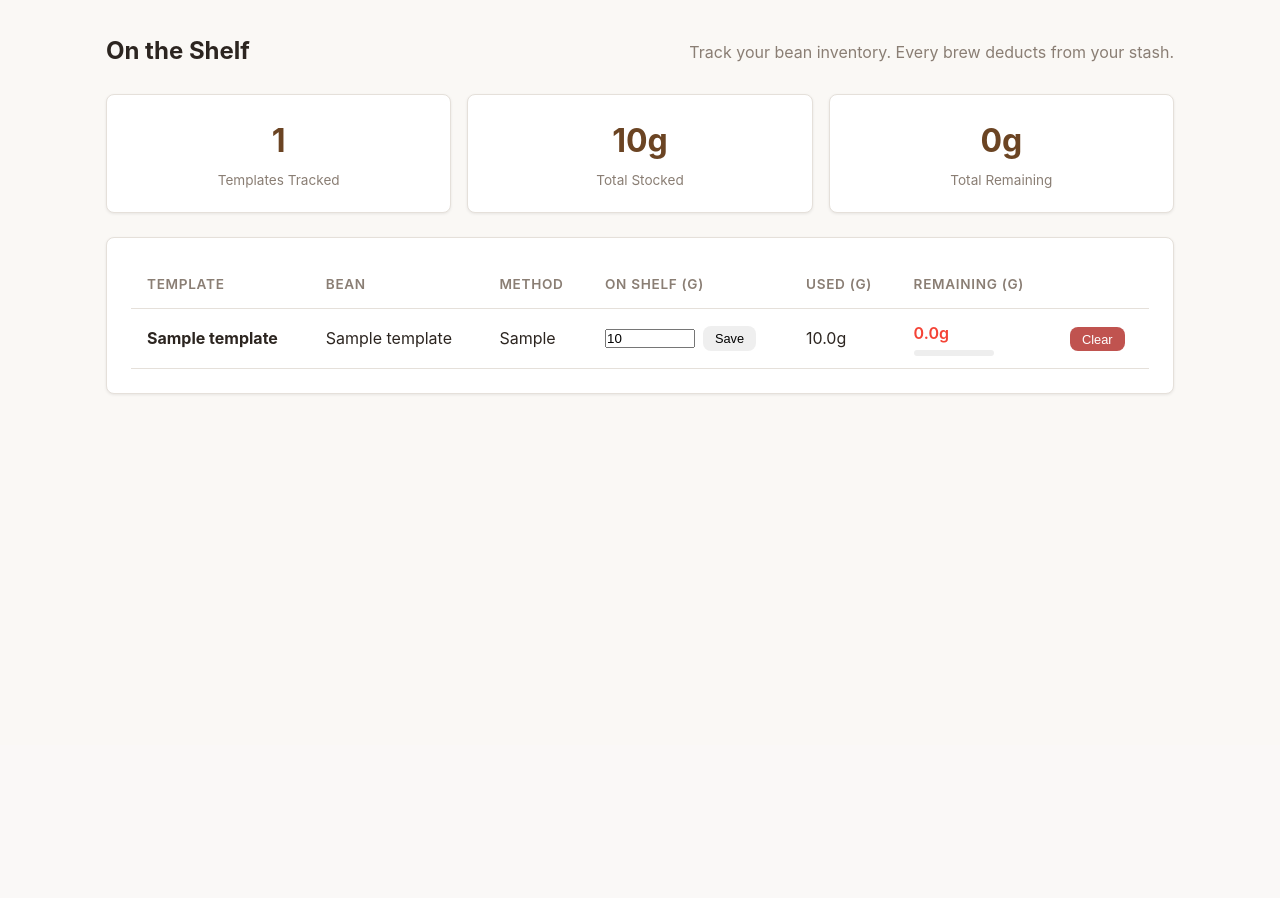
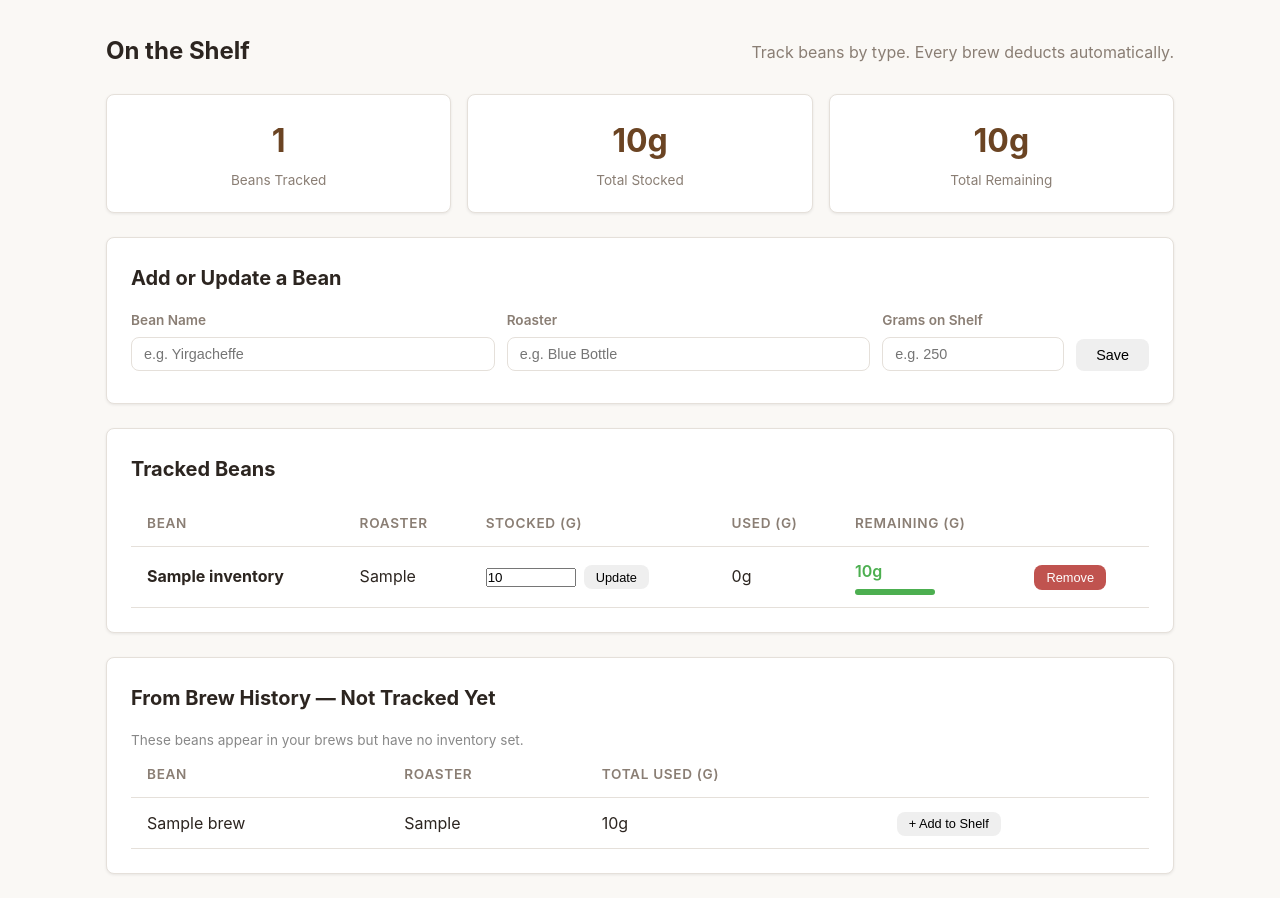
Before and after one commit to dangant/Coffee-Dial, a FastAPI app: page /shelf in a window 1280 px wide. Shown: the part 55-953 px from the top of the page. Before the commit the page ends 450 px from the top, so only its background shows below. Run offline with FastAPI, Linux system fonts and the light colour scheme; tables that the repository leaves empty hold one stand-in row (values such as "Sample post").

```diff
--- a/app/main.py
+++ b/app/main.py
@@ -26,11 +26,18 @@ import app.models.inventory  # noqa: F401
 # Create tables
 Base.metadata.create_all(bind=engine)
 
-# Migrate: add missing columns
+# Migrate: add missing columns / drop replaced tables
 from sqlalchemy import text, inspect
 with engine.connect() as conn:
     inspector = inspect(engine)
-    rating_cols = [c["name"] for c in inspector.get_columns("ratings")] if "ratings" in inspector.get_table_names() else []
+    tables = inspector.get_table_names()
+
+    # Drop the old template-keyed inventory table (replaced by bean_inventory)
+    if "coffee_inventory" in tables:
+        conn.execute(text("DROP TABLE coffee_inventory"))
+        conn.commit()
+
+    rating_cols = [c["name"] for c in inspector.get_columns("ratings")] if "ratings" in tables else []
     if "flavor_notes_accuracy" not in rating_cols:
         conn.execute(text("ALTER TABLE ratings ADD COLUMN flavor_notes_accuracy FLOAT"))
         conn.commit()
--- a/app/templates/shelf.html
+++ b/app/templates/shelf.html
@@ -3,27 +3,63 @@
 {% block content %}
 <div class="page-header">
     <h1>On the Shelf</h1>
-    <p style="color: var(--text-muted, #888); margin-top: 0.25rem;">Track your bean inventory. Every brew deducts from your stash.</p>
+    <p style="color: var(--text-muted, #888); margin-top: 0.25rem;">Track beans by type. Every brew deducts automatically.</p>
 </div>
 
 <div id="shelf-summary" class="stat-grid" style="margin-bottom: 1.5rem;"></div>
 
-<div class="card">
-    <table class="brew-table" id="shelf-table">
+<!-- Add / update a bean -->
+<div class="card" style="margin-bottom: 1.5rem;">
+    <h2 style="margin-top:0;">Add or Update a Bean</h2>
+    <div style="display:flex; gap:0.75rem; flex-wrap:wrap; align-items:flex-end;">
+        <div class="form-group" style="flex:2; min-width:160px; margin:0;">
+            <label>Bean Name</label>
+            <input type="text" id="add-bean" list="bean-suggestions" placeholder="e.g. Yirgacheffe">
+            <datalist id="bean-suggestions"></datalist>
+        </div>
+        <div class="form-group" style="flex:2; min-width:140px; margin:0;">
+            <label>Roaster</label>
+            <input type="text" id="add-roaster" list="roaster-suggestions" placeholder="e.g. Blue Bottle">
+            <datalist id="roaster-suggestions"></datalist>
+        </div>
+        <div class="form-group" style="flex:1; min-width:110px; margin:0;">
+            <label>Grams on Shelf</label>
+            <input type="number" id="add-grams" min="0" step="0.1" placeholder="e.g. 250">
+        </div>
+        <button class="btn" style="margin-bottom:0;" onclick="addEntry()">Save</button>
+    </div>
+    <p id="add-msg" style="margin:0.5rem 0 0; font-size:0.85rem; color:#888;"></p>
+</div>
+
+<!-- Tracked beans -->
+<div class="card" id="tracked-card">
+    <h2 style="margin-top:0;">Tracked Beans</h2>
+    <table class="brew-table" id="tracked-table">
         <thead>
             <tr>
-                <th>Template</th>
                 <th>Bean</th>
-                <th>Method</th>
-                <th>On Shelf (g)</th>
+                <th>Roaster</th>
+                <th>Stocked (g)</th>
                 <th>Used (g)</th>
                 <th>Remaining (g)</th>
                 <th></th>
             </tr>
         </thead>
-        <tbody id="shelf-body">
-            <tr><td colspan="7" style="text-align:center; color: #888;">Loading…</td></tr>
+        <tbody id="tracked-body">
+            <tr><td colspan="6" style="text-align:center; color:#888;">Loading…</td></tr>
         </tbody>
+    </table>
+</div>
+
+<!-- Untracked beans from brew history -->
+<div class="card" style="margin-top:1.5rem;" id="untracked-card" hidden>
+    <h2 style="margin-top:0;">From Brew History — Not Tracked Yet</h2>
+    <p style="color:#888; font-size:0.85rem; margin-top:0;">These beans appear in your brews but have no inventory set.</p>
+    <table class="brew-table">
+        <thead>
+            <tr><th>Bean</th><th>Roaster</th><th>Total Used (g)</th><th></th></tr>
+        </thead>
+        <tbody id="untracked-body"></tbody>
     </table>
 </div>
 {% endblock %}
@@ -35,18 +71,20 @@ let shelfData = [];
 async function loadShelf() {
     const resp = await fetch('/api/v1/shelf');
     shelfData = await resp.json();
-    renderShelf();
     renderSummary();
+    renderTracked();
+    renderUntracked();
+    populateSuggestions();
 }
 
 function renderSummary() {
-    const totalInitial = shelfData.reduce((s, r) => s + (r.initial_grams || 0), 0);
-    const totalRemaining = shelfData.reduce((s, r) => s + (r.remaining_grams || 0), 0);
-    const tracked = shelfData.filter(r => r.initial_grams !== null).length;
+    const tracked = shelfData.filter(r => r.tracked);
+    const totalInitial = tracked.reduce((s, r) => s + (r.initial_grams || 0), 0);
+    const totalRemaining = tracked.reduce((s, r) => s + (r.remaining_grams || 0), 0);
     document.getElementById('shelf-summary').innerHTML = `
         <div class="stat-card">
-            <div class="value">${tracked}</div>
-            <div class="label">Templates Tracked</div>
+            <div class="value">${tracked.length}</div>
+            <div class="label">Beans Tracked</div>
         </div>
         <div class="stat-card">
             <div class="value">${totalInitial.toFixed(0)}g</div>
@@ -59,73 +97,114 @@ function renderSummary() {
     `;
 }
 
-function renderShelf() {
-    const tbody = document.getElementById('shelf-body');
-    if (!shelfData.length) {
-        tbody.innerHTML = '<tr><td colspan="7" style="text-align:center; color: #888;">No templates found. Create a template first.</td></tr>';
+function renderTracked() {
+    const rows = shelfData.filter(r => r.tracked);
+    const tbody = document.getElementById('tracked-body');
+    if (!rows.length) {
+        tbody.innerHTML = '<tr><td colspan="6" style="text-align:center; color:#888;">No beans tracked yet. Add one above.</td></tr>';
         return;
     }
-    tbody.innerHTML = shelfData.map(row => {
-        const hasInventory = row.initial_grams !== null;
-        const remaining = row.remaining_grams;
-        const pct = hasInventory && row.initial_grams > 0
-            ? Math.max(0, Math.min(100, (remaining / row.initial_grams) * 100))
-            : null;
-
-        let remainingCell = '—';
-        if (hasInventory) {
-            const color = pct > 40 ? '#4caf50' : pct > 15 ? '#ff9800' : '#f44336';
-            remainingCell = `
-                <span style="font-weight:600; color:${color}">${remaining.toFixed(1)}g</span>
-                <div style="background:#eee; border-radius:4px; height:6px; margin-top:4px; width:80px;">
-                    <div style="background:${color}; width:${pct.toFixed(0)}%; height:100%; border-radius:4px;"></div>
-                </div>`;
-        }
-
+    tbody.innerHTML = rows.map(r => {
+        const pct = r.initial_grams > 0 ? Math.max(0, Math.min(100, (r.remaining_grams / r.initial_grams) * 100)) : 0;
+        const color = pct > 40 ? '#4caf50' : pct > 15 ? '#ff9800' : '#f44336';
         return `<tr>
-            <td><strong>${row.template_name}</strong></td>
-            <td>${row.bean_name || '—'}</td>
-            <td>${row.brew_method || '—'}</td>
+            <td><strong>${r.bean_name}</strong></td>
+            <td>${r.roaster || '—'}</td>
             <td>
                 <div style="display:flex; gap:0.5rem; align-items:center;">
                     <input type="number" min="0" step="0.1"
-                        id="inv-${row.template_id}"
-                        value="${hasInventory ? row.initial_grams : ''}"
-                        placeholder="e.g. 250"
+                        id="grams-${r.id}"
+                        value="${r.initial_grams}"
                         style="width:90px;"
-                        onkeydown="if(event.key==='Enter') saveRow(${row.template_id})">
-                    <button class="btn btn-sm" onclick="saveRow(${row.template_id})">Save</button>
+                        onkeydown="if(event.key==='Enter') updateEntry(${r.id}, '${esc(r.bean_name)}', '${esc(r.roaster || '')}')">
+                    <button class="btn btn-sm" onclick="updateEntry(${r.id}, '${esc(r.bean_name)}', '${esc(r.roaster || '')}')">Update</button>
                 </div>
             </td>
-            <td>${hasInventory ? row.used_grams.toFixed(1) + 'g' : '—'}</td>
-            <td>${remainingCell}</td>
+            <td>${r.used_grams}g</td>
             <td>
-                ${hasInventory ? `<button class="btn btn-sm btn-danger" onclick="clearRow(${row.template_id})">Clear</button>` : ''}
+                <span style="font-weight:600; color:${color}">${r.remaining_grams}g</span>
+                <div style="background:#eee; border-radius:4px; height:6px; margin-top:4px; width:80px;">
+                    <div style="background:${color}; width:${pct.toFixed(0)}%; height:100%; border-radius:4px;"></div>
+                </div>
+            </td>
+            <td>
+                <button class="btn btn-sm btn-danger" onclick="removeEntry(${r.id})">Remove</button>
             </td>
         </tr>`;
     }).join('');
 }
 
-async function saveRow(templateId) {
-    const input = document.getElementById(`inv-${templateId}`);
-    const val = parseFloat(input.value);
-    if (isNaN(val) || val < 0) {
-        input.style.borderColor = '#f44336';
-        return;
-    }
-    input.style.borderColor = '';
-    await fetch(`/api/v1/shelf/${templateId}`, {
+function renderUntracked() {
+    const rows = shelfData.filter(r => !r.tracked);
+    const card = document.getElementById('untracked-card');
+    if (!rows.length) { card.hidden = true; return; }
+    card.hidden = false;
+    document.getElementById('untracked-body').innerHTML = rows.map(r => `
+        <tr>
+            <td>${r.bean_name}</td>
+            <td>${r.roaster || '—'}</td>
+            <td>${r.used_grams}g</td>
+            <td>
+                <button class="btn btn-sm" onclick="prefill('${esc(r.bean_name)}', '${esc(r.roaster || '')}')">
+                    + Add to Shelf
+                </button>
+            </td>
+        </tr>
+    `).join('');
+}
+
+function populateSuggestions() {
+    const beanSet = [...new Set(shelfData.map(r => r.bean_name).filter(Boolean))];
+    const roasterSet = [...new Set(shelfData.map(r => r.roaster).filter(Boolean))];
+    document.getElementById('bean-suggestions').innerHTML = beanSet.map(b => `<option value="${esc(b)}">`).join('');
+    document.getElementById('roaster-suggestions').innerHTML = roasterSet.map(r => `<option value="${esc(r)}">`).join('');
+}
+
+function prefill(bean, roaster) {
+    document.getElementById('add-bean').value = bean;
+    document.getElementById('add-roaster').value = roaster;
+    document.getElementById('add-grams').focus();
+    document.getElementById('add-bean').scrollIntoView({ behavior: 'smooth', block: 'center' });
+}
+
+async function addEntry() {
+    const bean = document.getElementById('add-bean').value.trim();
+    const roaster = document.getElementById('add-roaster').value.trim() || null;
+    const grams = parseFloat(document.getElementById('add-grams').value);
+    const msg = document.getElementById('add-msg');
+    if (!bean) { msg.textContent = 'Bean name is required.'; msg.style.color = '#f44336'; return; }
+    if (isNaN(grams) || grams < 0) { msg.textContent = 'Enter a valid gram amount.'; msg.style.color = '#f44336'; return; }
+
+    await fetch('/api/v1/shelf', {
         method: 'POST',
         headers: { 'Content-Type': 'application/json' },
-        body: JSON.stringify({ initial_amount_grams: val }),
+        body: JSON.stringify({ bean_name: bean, roaster, initial_amount_grams: grams }),
+    });
+    document.getElementById('add-bean').value = '';
+    document.getElementById('add-roaster').value = '';
+    document.getElementById('add-grams').value = '';
+    msg.textContent = `Saved ${grams}g of "${bean}".`;
+    msg.style.color = '#4caf50';
+    await loadShelf();
+}
+
+async function updateEntry(id, bean, roaster) {
+    const grams = parseFloat(document.getElementById(`grams-${id}`).value);
+    if (isNaN(grams) || grams < 0) return;
+    await fetch('/api/v1/shelf', {
+        method: 'POST',
+        headers: { 'Content-Type': 'application/json' },
+        body: JSON.stringify({ bean_name: bean, roaster: roaster || null, initial_amount_grams: grams }),
     });
     await loadShelf();
 }
 
-async function clearRow(templateId) {
-    await fetch(`/api/v1/shelf/${templateId}`, { method: 'DELETE' });
+async function removeEntry(id) {
+    await fetch(`/api/v1/shelf/${id}`, { method: 'DELETE' });
     await loadShelf();
 }
+
+function esc(s) { return (s || '').replace(/'/g, "\\'").replace(/"/g, '&quot;'); }
 
 loadShelf();
 </script>
```
Also changed, not shown: app/models/inventory.py (+7 -11 lines), app/routers/api_shelf.py (+30 -11 lines), app/services/inventory_service.py (+92 -51 lines), app/templates/analytics.html (+57 -50 lines).
